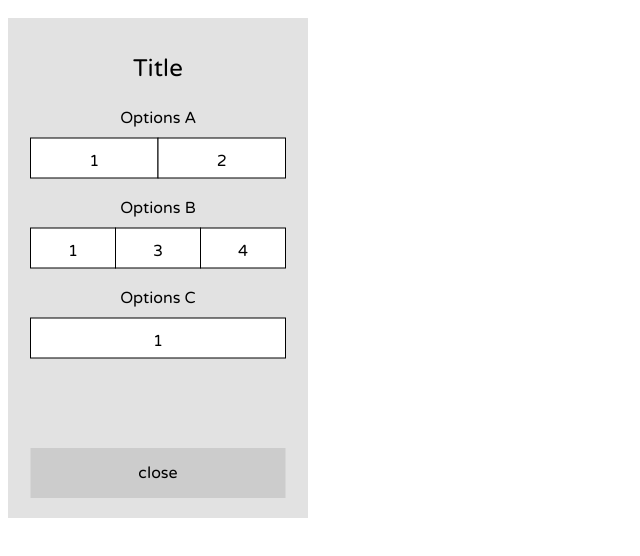
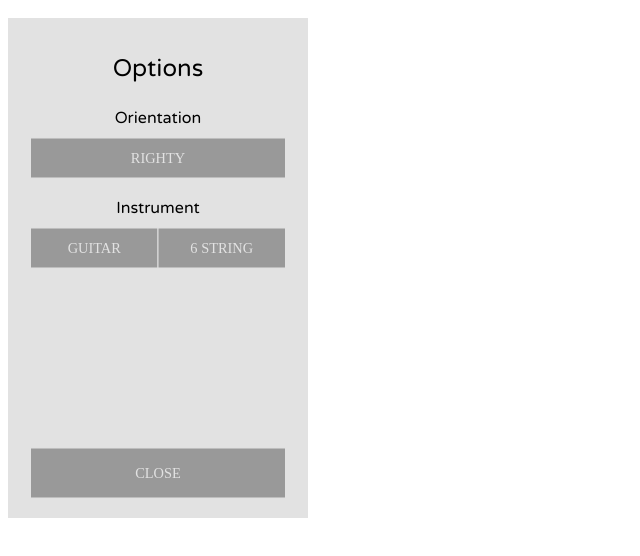
Before and after one commit to kvnlnt/pickl, a plain HTML site: page index.html in a window 1280 px wide. Shown: the part 48-604 px from the top of the page, without its empty margins (0-640 px from the left). Drawn offline with Linux system fonts and the light colour scheme.

Commit message:
Completed basic selection

```diff
--- a/index.html
+++ b/index.html
@@ -11,6 +11,8 @@
     <script type="text/javascript" src="scripts/pickl.js"></script>
     <script type="text/javascript" src="scripts/render.js"></script>
     <script type="text/javascript" src="scripts/calculations.js"></script>
+    <script type="text/javascript" src="scripts/displays.js"></script>
+    <script type="text/javascript" src="scripts/save.js"></script>
 </head>
 
 <body>
--- /dev/null
+++ b/scripts/displays.js
@@ -0,0 +1,11 @@
+Pickl.prototype.displayNext = function(field, text){
+
+	var curr = field.selected;
+	var total = field.values.length - 1;
+	var next = curr + 1 > total ? 0 : curr + 1;
+
+	field.selected = next;
+
+	text.node.textContent = field.values[next];
+
+};
--- a/scripts/fixtures.js
+++ b/scripts/fixtures.js
@@ -1,63 +1,43 @@
-var Fixture = {};
+var Fixture = (function(){
 
-Fixture.config = {};
-Fixture.config.title = 'Title';
+	var config = {};
+	config.title = 'Options';
+	config.colors = { background:'#e2e2e2' };
+	config.fieldsets = [
 
-Fixture.config.colors = {
-	background:'#e2e2e2'
-};
+		{
 
-Fixture.config.fieldsets = [];
-Fixture.config.fieldsets.push({
-
-	name:'Options A',
+			name:'Orientation',
 			fields:[
 				{
-			name:'Option 1',
-			values:[1,2,3],
+					name:'orientation',
+					values:['righty','lefty'],
+					selected:0
+				}
+			]
+
+		},
+
+		{
+
+			name:'Instrument',
+			fields:[
+				{
+					name:'instrument',
+					values:['guitar','banjo','ukelele'],
 					selected:0
 				},
 				{
-			name:'Option 2',
-			values:[1,2,3],
+					name:'strings',
+					values:['5 string','6 string','7 string'],
 					selected:1
 				}
 			]
 
-});
+		}
 
-Fixture.config.fieldsets.push({
+	];
 
-	name:'Options B',
-	fields:[
-		{
-			name:'Option 1',
-			values:[1,2,3],
-			selected:0
-		},
-		{
-			name:'Option 2',
-			values:[1,2,3],
-			selected:2
-		},
-		{
-			name:'Option 3',
-			values:[1,2,3,4],
-			selected:3
-		}
-	]
+	return config;
 
-});
-
-Fixture.config.fieldsets.push({
-
-	name:'Options C',
-	fields:[
-		{
-			name:'Option 1',
-			values:[1,2,3],
-			selected:0
-		}
-	]
-
-});
+}());
--- a/scripts/pickl.js
+++ b/scripts/pickl.js
@@ -4,8 +4,9 @@ var Pickl = function(options){
 
 	    var defaults = {};
 	    	defaults.form = { width:300, height:500 };
-	    	defaults.config = Fixture.config;
+	    	defaults.config = Fixture;
 	    	defaults.svg = null;
+	    	defaults.callback = function(picks){ console.log(picks); };
 
     // SETTINGS
 
--- a/scripts/render.js
+++ b/scripts/render.js
@@ -37,13 +37,15 @@ Pickl.prototype.renderTitle = function(){
 
 Pickl.prototype.renderClose = function(){
 
-	var close = this.pickl.g().attr('class','close');
+	var close = this.pickl.g().attr('class','button close');
 	var x = this.form.width * .15 / 2;
 	var y = this.form.height - 70;
 	var w = this.form.width * .85;
 	var h = 50;
-	var target = close.rect(x,y,w,h).attr({ 'fill':'#CCCCCC' });
+	var target = close.rect(x,y,w,h).attr({ 'class':'touchTarget' });
 	var text = close.text(this.form.width/2, y + 25, 'close');
+
+	close.click(this.save, this);
 
 	return close;
 
@@ -67,9 +69,10 @@ Pickl.prototype.renderFieldsets = function(){
 			var fieldX = layout.fieldsets[i].fields[j].x;
 			var fieldY = layout.fieldsets[i].fields[j].y + 20;
 			var fieldW = layout.fieldsets[i].fields[j].width;
-			var fieldGroup = fieldsetGroup.g().attr({ 'class':'field', 'transform':'translate('+fieldX+','+fieldY+')' });
-			var fieldTarget = fieldGroup.rect(0,0,fieldW,40).attr({ 'fill':'#FFFFFF', 'stroke':'#000000' });
-			var fieldName = fieldGroup.text(fieldW/2,22.5,field.values[field.selected]);
+			var fieldGroup = fieldsetGroup.g().attr({ 'class':'button field', 'transform':'translate('+fieldX+','+fieldY+')' });
+			var fieldTarget = fieldGroup.rect(0,0,fieldW,40).attr({ 'class':'touchTarget' });
+			var fieldName = fieldGroup.text(fieldW/2,20,field.values[field.selected]);
+			fieldGroup.click(function(){ that.displayNext(field, fieldName) }, that);
 
 		});
 
--- /dev/null
+++ b/scripts/save.js
@@ -0,0 +1,13 @@
+Pickl.prototype.save = function(){
+
+	var picks = {};
+
+	_.each(this.config.fieldsets, function(fieldset){
+		_.each(fieldset.fields, function(field){
+			picks[field.name] = field.values[field.selected];
+		});
+	});
+
+	this.callback(picks);
+
+};
--- a/styles/style.css
+++ b/styles/style.css
@@ -27,6 +27,8 @@
 	font-family:'FontAwesome';
 	cursor: pointer;
 	text-transform: uppercase;
+	fill:#e2e2e2;
+	font-size: 0.9rem;
 }
 
 .pickl .button:hover {
@@ -35,4 +37,5 @@
 
 .pickl .button .touchTarget {
 	fill:#999999;
+	stroke:#e2e2e2;
 }
```
Lines whose indentation alone changed are shown as unchanged.
